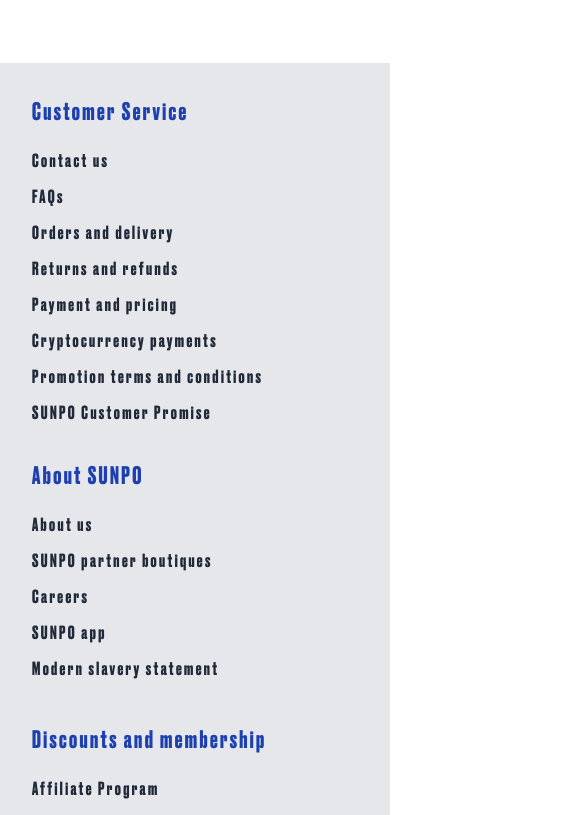
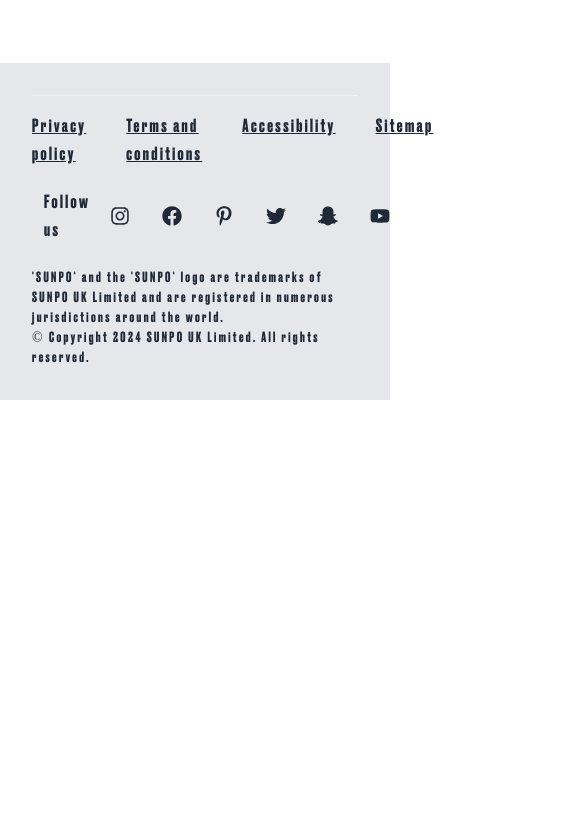
Before and after one commit to meso1007/React-original-selectshop-website, a React (Create React App) app: page /new in a window 390 px wide. Shown: the part 7846-8661 px from the top of the page, 585 px wide, since content can reach past the window. After the commit the page ends 8246 px from the top, so only its background shows below. Built offline with nearby package versions, Linux system fonts and the light colour scheme; a web font is replaced by a local one.

Commit message:
adjust smsize2

```diff
--- a/src/Compo/Content.jsx
+++ b/src/Compo/Content.jsx
@@ -23,7 +23,7 @@
     } else {
         return (
             <>
-                <div className="flex flex-col md:flex-row justify-evenly items-center gap-20 px-20 mb-28">
+                <div className="mt-0 md:mt-28 flex flex-col md:flex-row justify-evenly items-center gap-20 px-20 mb-28">
                     <div className="md:w-1/2 image-container">
                         <img
                             src={imageUrl}
--- a/src/Compo/Footer.jsx
+++ b/src/Compo/Footer.jsx
@@ -14,7 +14,7 @@
     return (
         <footer className="bg-gray-200 text-gray-800 p-8">
             <div className="container mx-auto">
-                <div className="grid grid-cols-1 sm:grid-cols-2 md:grid-cols-3 lg:grid-cols-4 gap-8">
+                <div className="hidden sm:grid grid-cols-1 sm:grid-cols-2 md:grid-cols-3 lg:grid-cols-4 gap-8">
                     <div>
                         <h2 className="font-bold mb-4 text-blue-800">Customer Service</h2>
                         <ul className='space-y-2 text-lg'>
@@ -67,7 +67,7 @@
                 </div>
 
                 <div className="pt-4 border-t border-gray-100 text-lg">
-                    <div className='flex flex-row justify-between items-center'>
+                    <div className='mb-2 sm:mb-0 sm:flex flex-row justify-between items-center'>
                         <ul className='flex flex-row gap-10 underline mb-5'>
                             <li><a href="#" className="hover:underline hover:text-gray-800 hover:text-shadow">Privacy policy</a></li>
                             <li><a href="#" className="hover:underline hover:text-gray-800 hover:text-shadow">Terms and conditions</a></li>
--- a/src/Pages/NotFound.js
+++ b/src/Pages/NotFound.js
@@ -22,7 +22,9 @@
           margin: 0,
         }}
       >
-        404
+        <span className="bg-blue-800">4</span>
+        <span>0</span>
+        <span className="bg-blue-800">4</span>
       </h1>
       <p
         style={{
```
